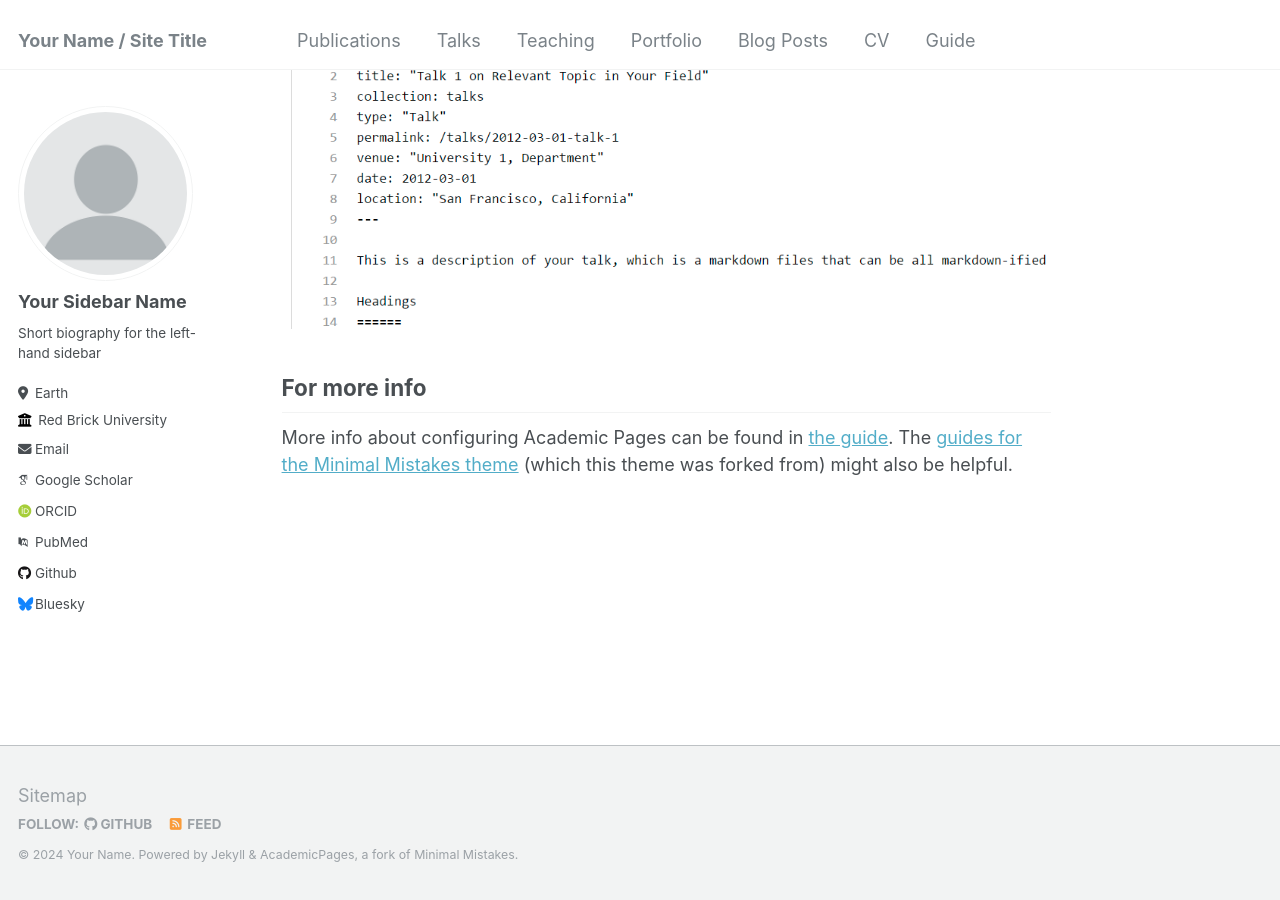
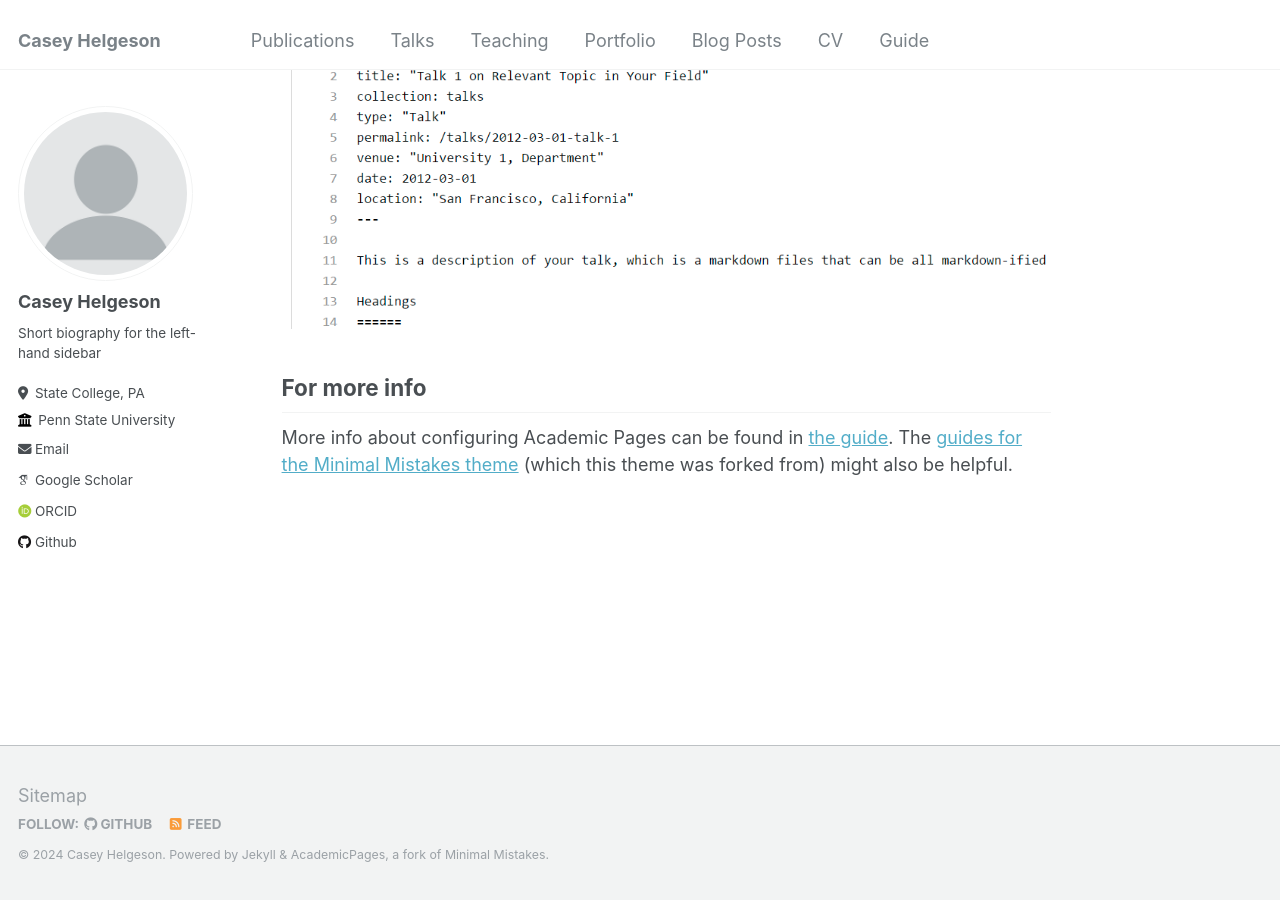
Before and after one commit to caseyhelgeson/caseyhelgeson.github.io, a Jekyll site: the page built from _pages/about.md, in a window 1280 px wide and 900 px high, scrolled down 2660 px. Built offline with Jekyll 4.4.1, drawn with Linux system fonts in a browser that asks for light colours; some web fonts are replaced.

Commit message:
Update _config.yml
Initial personalization of info.

```diff
--- a/_config.yml
+++ b/_config.yml
@@ -8,9 +8,9 @@
 
 # Basic Site Settings
 locale                   : "en-US"
-title                    : "Your Name / Site Title"
+title                    : "Casey Helgeson"
 title_separator          : "-"
-name                     : &name "Your Name"
+name                     : &name "Casey Helgeson"
 description              : &description "personal description"
 url                      : https://academicpages.github.io # the base hostname & protocol for your site e.g. "https://mmistakes.github.io"
 baseurl                  : "" # the subpath of your site, e.g. "/blog"
@@ -22,21 +22,21 @@ repository               : "academicpages/academicpages.github.io"
 author:
   # Biographic information
   avatar           : "profile.png"
-  name             : "Your Sidebar Name"
+  name             : "Casey Helgeson"
   pronouns         : # example: "she/her"
   bio              : "Short biography for the left-hand sidebar"
-  location         : "Earth"
-  employer         : "Red Brick University"
+  location         : "State College, PA"
+  employer         : "Penn State University"
   uri              : # URL
-  email            : "none@example.org"
+  email            : "helgeson@psu.edu"
 
   # Academic websites
   arxiv            : # URL - Update with the correct link to your profile
-  googlescholar    : "https://scholar.google.com/citations?user=PS_CX0AAAAAJ"
+  googlescholar    : "https://scholar.google.com/citations?user=hThONCMAAAAJ&hl=en&oi=ao"
   impactstory      : # URL
-  orcid            : "http://orcid.org/yourorcidurl"
+  orcid            : "https://orcid.org/0000-0001-5333-9954"
   semantic         : # URL
-  pubmed           : "https://www.ncbi.nlm.nih.gov/pubmed/?term=john+snow"
+  pubmed           : # URL
   researchgate     : # URL
 
   # Repositories and software development
@@ -48,7 +48,7 @@ author:
   stackoverflow    : # User number or user number and name (i.e., use "1" or "1/jeff-atwood")
 
   # Social media
-  bluesky          : "bsky.app" # Replace this with you Bluesky username
+  bluesky          : # Replace this with you Bluesky username
   facebook         : # Username
   flickr           : # Username
   foursquare       : # Username
```
